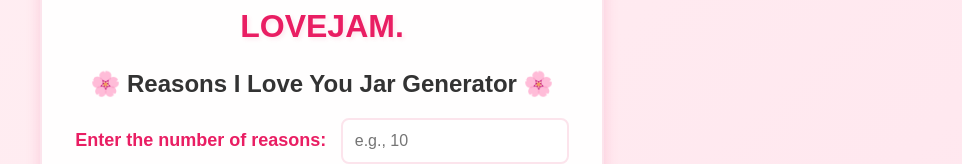
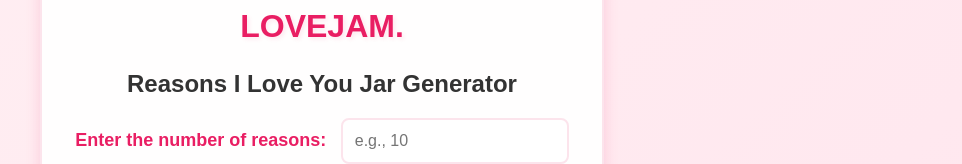
Before and after one commit to Sowparnikaaa14/cringepro, a plain HTML site: page index.html in a window 1280 px wide. Shown: the part 284-448 px from the top of the page, without its empty margins (318-1280 px from the left). Drawn offline with Linux system fonts and the light colour scheme.

Commit message:
update to readme

```diff
--- a/index.html
+++ b/index.html
@@ -9,7 +9,7 @@
 <body>
   <div class="container">
     <h1>LOVEJAM.</h1>
-    <h2>🌸 Reasons I Love You Jar Generator 🌸</h2>
+    <h2> Reasons I Love You Jar Generator </h2>
     <label for="number">Enter the number of reasons:</label>
     <input type="number" id="number" min="1" max="100" placeholder="e.g., 10">
     <button onclick="generateReasons()">Generate Reasons</button>
```
Also changed, not shown: WhatsApp Image 2025-02-15 at 14.10.17_c36659c5.jpg (deleted), 1 other file.
